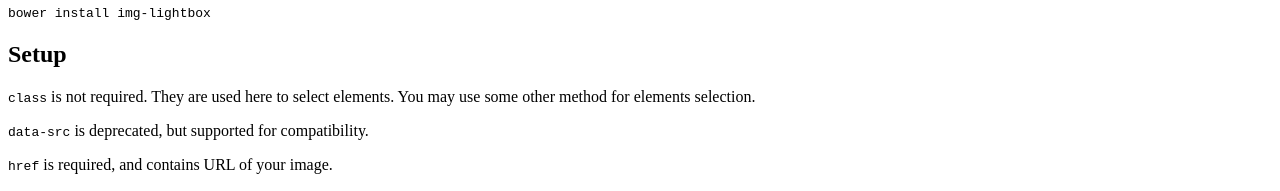
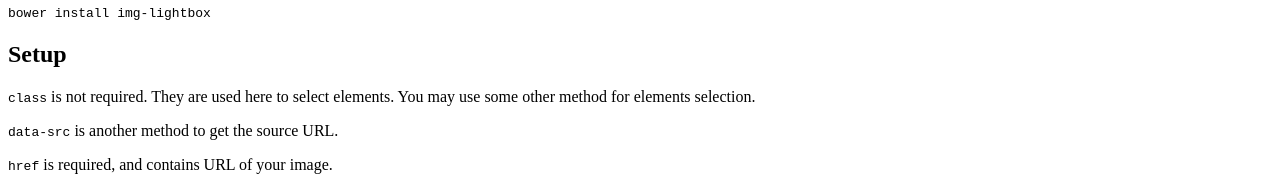
Before and after one commit to englishextra/img-lightbox, a website: page index.html in a window 1280 px wide. Shown: the part 780-971 px from the top of the page. Drawn offline with Linux system fonts and the light colour scheme.

Commit message:
ref https://github.com/englishextra/iframe-lightbox/issues/15#issuecomment-459968545

```diff
--- a/index.html
+++ b/index.html
@@ -85,7 +85,7 @@
 	</p>
 	<h2>Setup</h2>
 	<p><code>class</code> is not required. They are used here to select elements. You may use some other method for elements selection.</p>
-	<p><code>data-src</code> is deprecated, but supported for compatibility.</p>
+	<p><code>data-src</code> is another method to get the source URL.</p>
 	<p><code>href</code> is required, and contains URL of your image.</p>
 	<h2><a href="https://farm1.staticflickr.com/955/27854475488_5f82a379ca_z.jpg" class="img-lightbox-link" aria-hidden="true" rel="lightbox"><img src="https://farm1.staticflickr.com/955/27854475488_5f82a379ca_z.jpg" alt="Image Lightbox" /></a></h2>
 	<pre><code>&lt;a href=&quot;https://farm1.staticflickr.com/955/27854475488_5f82a379ca_z.jpg&quot;
```
Also changed, not shown: README.md.
